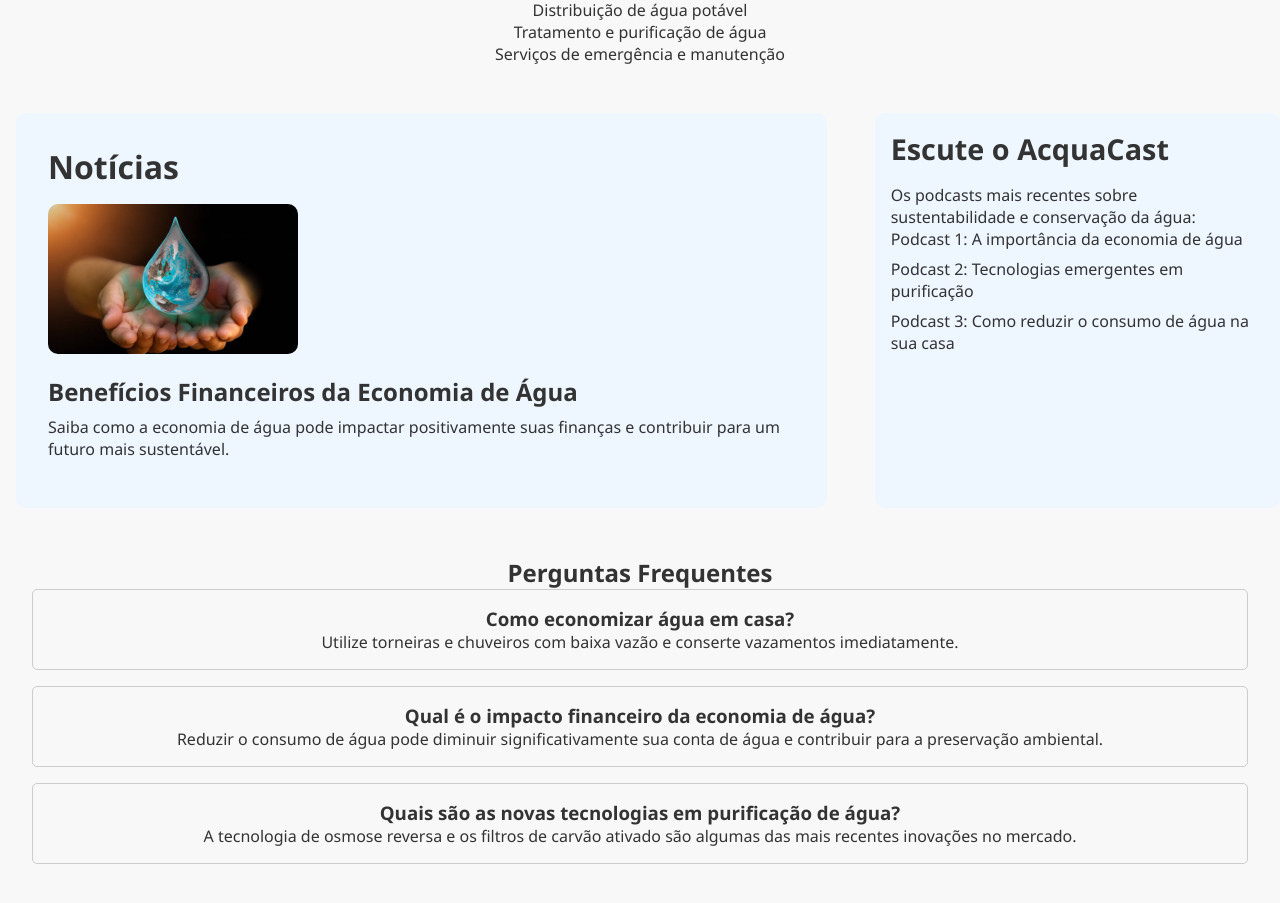
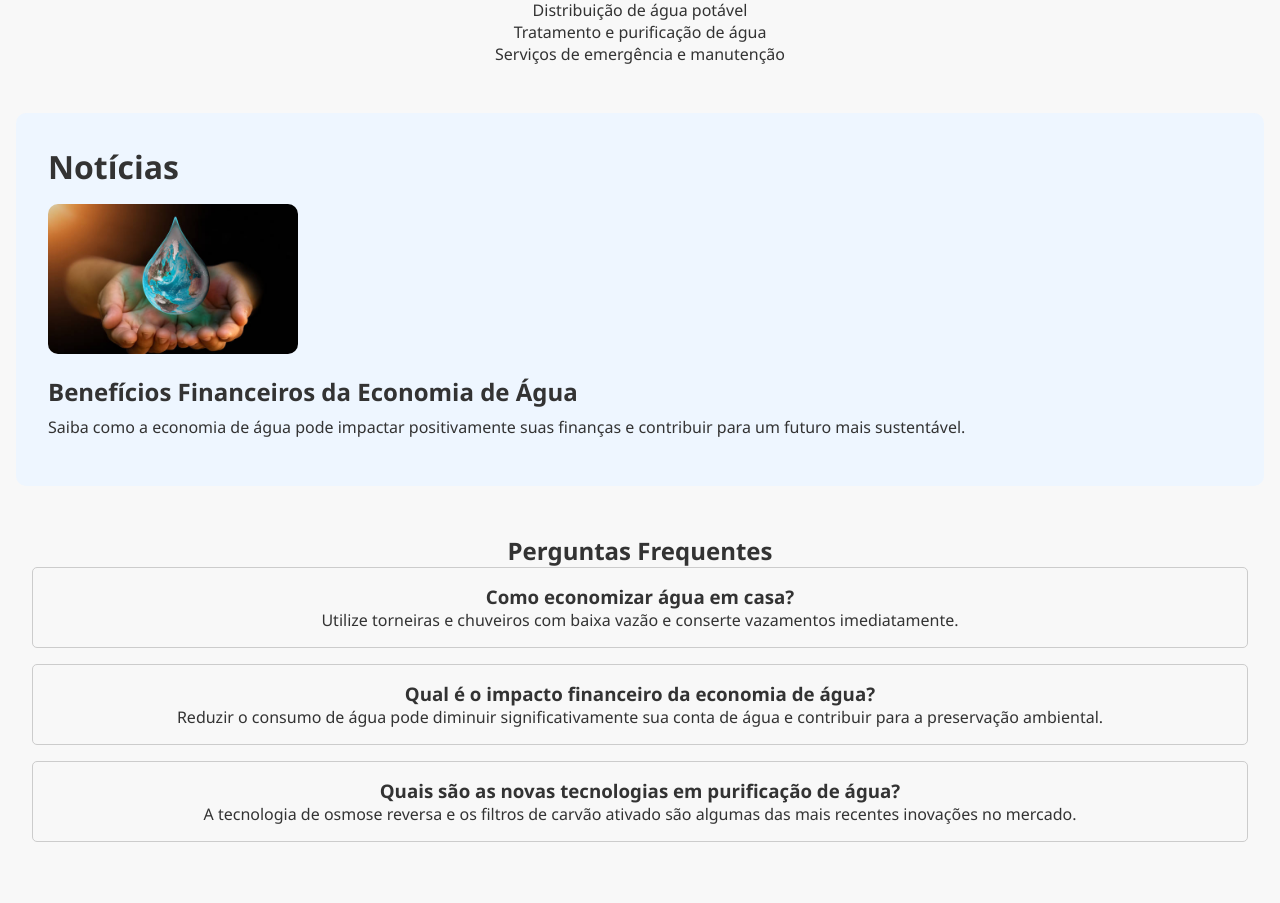
Before and after one commit to LcasFerrei/AcquaSense, a React (Create React App) app in the folder AcquaSense React/: page / in a window 1280 px wide. Shown: the part 912-1815 px from the top of the page. Built offline with nearby package versions, Linux system fonts and the light colour scheme.

Commit message:
removido a feature do Acquacast, ajustes no css

```diff
--- a/AcquaSense React/src/pages/home/App.css
+++ b/AcquaSense React/src/pages/home/App.css
@@ -134,38 +134,6 @@ body {
     object-fit: cover;
     border-radius: 10px;
     margin-bottom: 1rem;
-}
-
-.acquacast {
-    flex: 1;
-    background-color: var(--news-card-bg-color);
-    padding: 1rem;
-    border-radius: 10px;
-    margin: 1rem 0;
-}
-
-.acquacast h2 {
-    font-size: 1.8rem;
-    margin-bottom: 1rem;
-}
-
-.acquacast ul {
-    list-style-type: none;
-    padding: 0;
-}
-
-.acquacast ul li {
-    margin-bottom: 0.5rem;
-}
-
-.acquacast ul li a {
-    color: var(--text-color);
-    text-decoration: none;
-    transition: color 0.3s;
-}
-
-.acquacast ul li a:hover {
-    color: var(--logo-color);
 }
 
 .footer {
@@ -346,13 +314,6 @@ body {
     object-position: center; /* Centraliza a imagem */
 }
 
-
-
-
-
-
-
-
 .indicators {
     position: absolute;
     bottom: 20px; /* Ajuste conforme necessário */
--- a/AcquaSense React/src/pages/home/Home.js
+++ b/AcquaSense React/src/pages/home/Home.js
@@ -129,7 +129,7 @@ const Header = () => {
                     <li><a href="#news">Notícias</a></li>
                     <li><a href="#contact">Contato</a></li>
                     <li><a href="/login">Portal do Cliente</a></li>
-                    <li><a href="https://wa.me/5585991541634?text=Ol%C3%A1%20Gostaria%20de%20saber%20sobre%20o%20Acquasense%20e%20Entrar%20para%20o%20time%20dos%20economizadores%20e%20descubra%20como%20cada%20gota%20conta%21%2C%20gostaria%20de%20mais%20informa%C3%A7%C3%B5es." target="_blank">Entre em Contato</a></li>
+                    <li><a href="https://wa.me/5585991541634?text=Ol%C3%A1%20Gostaria%20de%20saber%20sobre%20o%20Acquasense%20e%20Entrar%20para%20o%20time%20dos%20economizadores%20e%20descubra%20como%20cada%20gota%20conta%21%2C%20gostaria%20de%20mais%20informa%C3%A7%C3%B5es." target="_blank" rel="noopener noreferrer">Entre em Contato</a></li>
                     <li>
                         <button id="theme-toggle" onClick={toggleDarkMode}>
                             <i className="fa-solid fa-moon"></i> Modo Escuro
@@ -207,24 +207,8 @@ const MainContent = () => (
 const NewsSection = () => (
     <div className="news-section">
         <NewsCarousel />
-        <AcquaCast />
     </div>
 );
-
-// Componente do AcquaCast (podcast)
-const AcquaCast = () => {
-    return (
-        <aside className="acquacast">
-            <h2>Escute o AcquaCast</h2>
-            <p>Os podcasts mais recentes sobre sustentabilidade e conservação da água:</p>
-            <ul>
-                <li><a href="#">Podcast 1: A importância da economia de água</a></li>
-                <li><a href="#">Podcast 2: Tecnologias emergentes em purificação</a></li>
-                <li><a href="#">Podcast 3: Como reduzir o consumo de água na sua casa</a></li>
-            </ul>
-        </aside>
-    );
-};
 
 // Componente do rodapé
 const Footer = () => (
```
